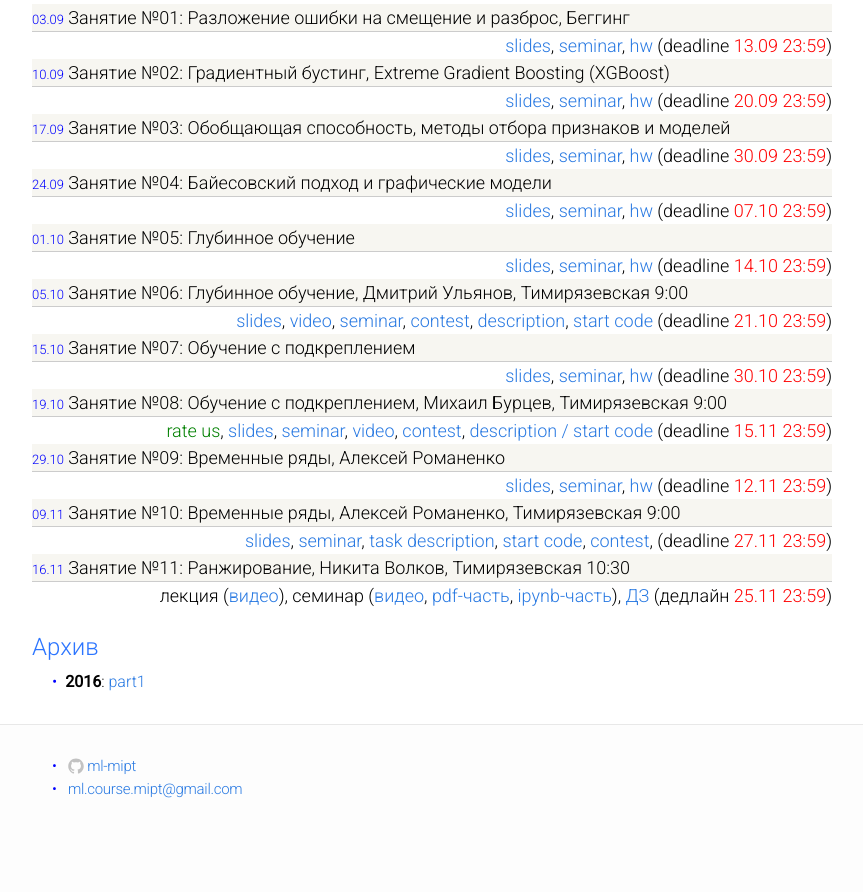
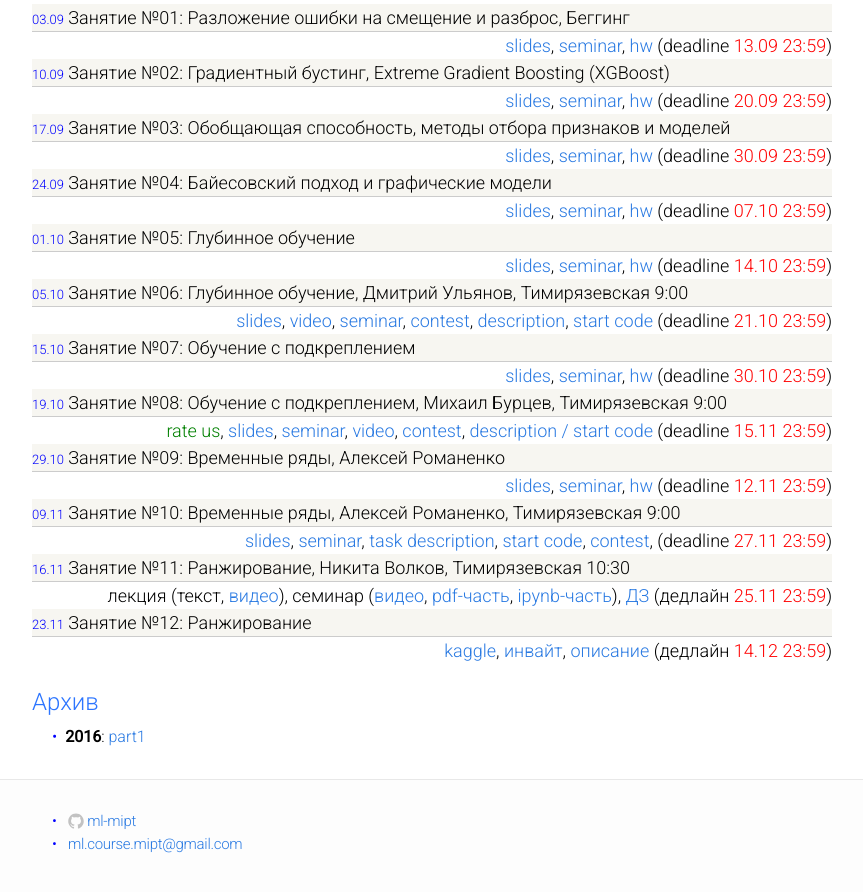
Before and after one commit to ml-mipt/old-ml-mipt.github.io, a Jekyll site: the page built from index.html, in a window 1280 px wide and 900 px high, scrolled down 1164 px. Shown: the top 892 px of the window, without its empty margins (208-1071 px from the left). Built offline with Jekyll 4.4.1, drawn with Linux system fonts in a browser that asks for light colours; before the commit the page ends 2009 px from its top, so only the background shows below that.

Commit message:
Update index.html

```diff
--- a/index.html
+++ b/index.html
@@ -153,11 +153,23 @@ layout: default
       <font size="2" color="blue">16.11</font> Занятие №11: Ранжирование, Никита Волков, Тимирязевская 10:30
     </div>
     <div style="text-align: right">
-	  лекция (<a href="https://www.youtube.com/watch?v=GctrEpJinhI">видео</a>),
+	  лекция (текст, <a href="https://www.youtube.com/watch?v=GctrEpJinhI">видео</a>),
       	  семинар (<a href="https://www.youtube.com/watch?v=GZmXKBzIfkA">видео</a>, <a href="https://github.com/ml-mipt/ml-mipt-part2/blob/master/2016/seminars/sem10_ranking/%D0%A1%D0%B5%D0%BC%D0%B8%D0%BD%D0%B0%D1%80.pdf">pdf-часть</a>,
           <a href="https://github.com/ml-mipt/ml-mipt-part2/blob/master/2016/seminars/sem10_ranking/%D0%A1%D0%B5%D0%BC%D0%B8%D0%BD%D0%B0%D1%80.ipynb">ipynb-часть</a>),
 	  <a href="https://github.com/ml-mipt/ml-mipt-part2/blob/master/2016/home_works/hw09_ranking/hw.ipynb">ДЗ</a>
 	  (дедлайн <font color="red">25.11 23:59</font>)
+    </div>
+
+
+	  <div class="materials-item">
+      <font size="2" color="blue">23.11</font> Занятие №12: Ранжирование
+    </div>
+    <div style="text-align: right">
+
+          <a href="https://inclass.kaggle.com/c/ml-mipt-ranking4">kaggle</a>,
+	  <a href="https://kaggle.com/join/4uthnui9sndi">инвайт</a>,
+	    <a href="https://github.com/ml-mipt/ml-mipt-part2/blob/master/2016/contest/04_ranking/%D0%9E%D0%BF%D0%B8%D1%81%D0%B0%D0%BD%D0%B8%D0%B5%20%D0%B7%D0%B0%D0%B4%D0%B0%D1%87%D0%B8.ipynb">описание</a>
+	  (дедлайн <font color="red">14.12 23:59</font>)
     </div>
   </div>
 
```
